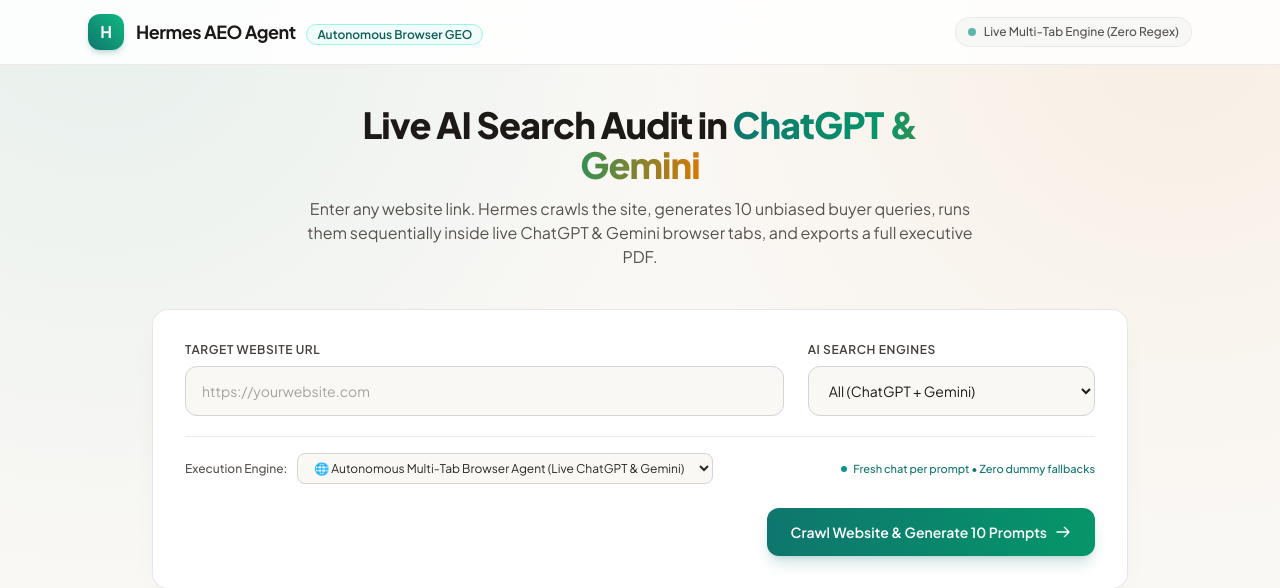
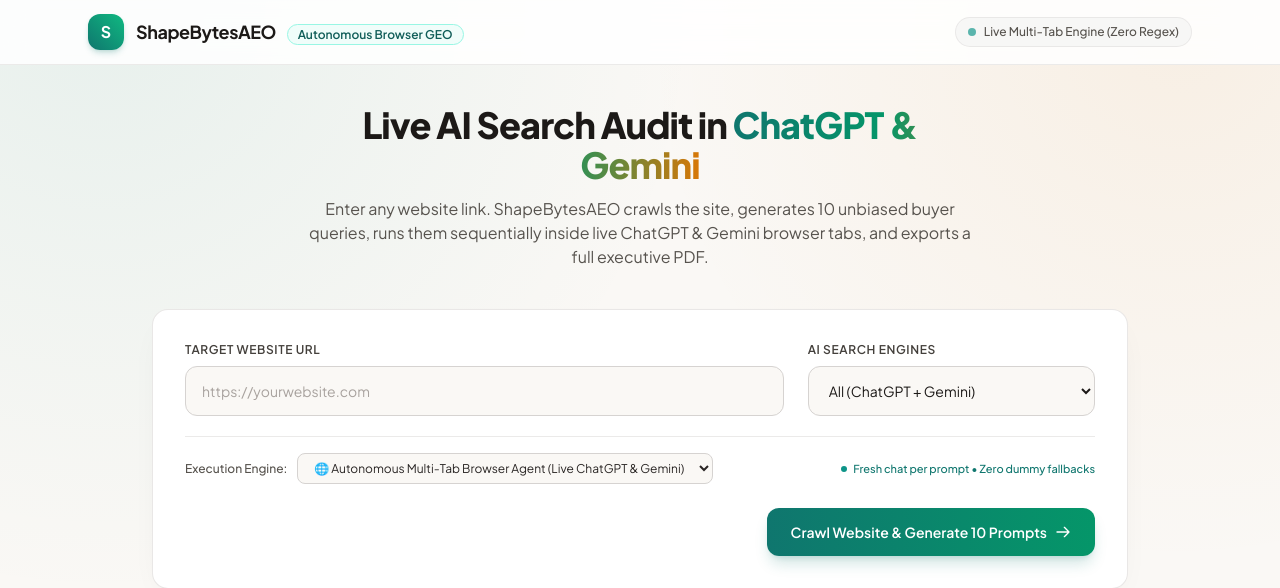
Before and after one commit to nontech-cpu/aeo, a FastAPI app: page / in a window 1280 px wide. Shown: the top 588 px of the page. Run offline with FastAPI, Linux system fonts and the light colour scheme; some libraries are stand-ins or nearby versions.

Commit message:
Rebrand application from Hermes to ShapeBytesAEO

```diff
--- a/app/config.py
+++ b/app/config.py
@@ -3,7 +3,7 @@ from pydantic_settings import BaseSettings
 from typing import Optional
 
 class Settings(BaseSettings):
-    PROJECT_NAME: str = "AEO/GEO Intelligence Engine"
+    PROJECT_NAME: str = "ShapeBytesAEO"
     API_V1_STR: str = "/api/v1"
 
     # LLM & Search Grounding Keys
--- a/app/main.py
+++ b/app/main.py
@@ -53,7 +53,7 @@ TEMPLATE_PATH = Path(__file__).parent / "templates" / "index.html"
 
 @app.get("/", response_class=HTMLResponse)
 async def serve_ui():
-    """Serves the modern, single-page Hermes AEO audit dashboard."""
+    """Serves the modern, single-page ShapeBytesAEO audit dashboard."""
     if not TEMPLATE_PATH.exists():
         raise HTTPException(status_code=404, detail="Frontend template not found")
     return HTMLResponse(content=TEMPLATE_PATH.read_text(encoding="utf-8"))
@@ -372,7 +372,7 @@ async def download_pdf_report(audit_id: str):
     try:
         pdf_bytes = await PDFReportGenerator.generate_pdf_bytes_async(report)
         clean_brand = "".join(c for c in report.brand_name if c.isalnum() or c in (" ", "_", "-")).strip().replace(" ", "_")
-        filename = f"Hermes_AEO_Audit_{clean_brand or 'Report'}.pdf"
+        filename = f"ShapeBytesAEO_Audit_{clean_brand or 'Report'}.pdf"
 
         return Response(
             content=pdf_bytes,
--- a/app/services/pdf_service.py
+++ b/app/services/pdf_service.py
@@ -25,7 +25,7 @@ class PDFReportGenerator:
         header_html = (
             "<div style='width:100%; font-size:7.5pt; color:#64748b; padding:0 14mm; "
             "display:flex; justify-content:space-between; font-family:sans-serif;'>"
-            f"<span>Hermes AEO Audit &mdash; {escape(report.brand_name)}</span>"
+            f"<span>ShapeBytesAEO Audit &mdash; {escape(report.brand_name)}</span>"
             f"<span>{escape(report.website_url)}</span>"
             "</div>"
         )
--- a/app/templates/index.html
+++ b/app/templates/index.html
@@ -3,7 +3,7 @@
 <head>
   <meta charset="UTF-8">
   <meta name="viewport" content="width=device-width, initial-scale=1.0">
-  <title>Hermes AEO/GEO Agent | Live Multi-Tab AI Search Audit</title>
+  <title>ShapeBytesAEO | Live Multi-Tab AI Search Audit</title>
   <script src="https://cdn.tailwindcss.com"></script>
   <link rel="preconnect" href="https://fonts.googleapis.com">
   <link rel="preconnect" href="https://fonts.gstatic.com" crossorigin>
@@ -35,10 +35,10 @@
     <div class="max-w-6xl mx-auto px-6 h-16 flex items-center justify-between">
       <div class="flex items-center space-x-3">
         <div class="h-9 w-9 rounded-xl bg-gradient-to-tr from-teal-700 to-emerald-500 flex items-center justify-center font-bold text-white shadow-md shadow-teal-700/20">
-          H
+          S
         </div>
         <div>
-          <span class="font-bold text-lg tracking-tight text-stone-900">Hermes AEO Agent</span>
+          <span class="font-bold text-lg tracking-tight text-stone-900">ShapeBytesAEO</span>
           <span class="text-xs ml-2 px-2.5 py-0.5 rounded-full bg-teal-50 text-teal-800 border border-teal-200 font-semibold">Autonomous Browser GEO</span>
         </div>
       </div>
@@ -56,7 +56,7 @@
         Live AI Search Audit in <span class="bg-gradient-to-r from-teal-700 via-emerald-600 to-amber-600 bg-clip-text text-transparent">ChatGPT &amp; Gemini</span>
       </h1>
       <p class="text-stone-600 text-sm sm:text-base leading-relaxed">
-        Enter any website link. Hermes crawls the site, generates 10 unbiased buyer queries, runs them sequentially inside live ChatGPT &amp; Gemini browser tabs, and exports a full executive PDF.
+        Enter any website link. ShapeBytesAEO crawls the site, generates 10 unbiased buyer queries, runs them sequentially inside live ChatGPT &amp; Gemini browser tabs, and exports a full executive PDF.
       </p>
     </div>
 
@@ -114,7 +114,7 @@
       <div class="inline-flex items-center justify-center p-3 bg-teal-50 border border-teal-200 rounded-2xl text-teal-700 mb-4 animate-spin">
         <svg class="w-8 h-8" fill="none" viewBox="0 0 24 24"><circle class="opacity-25" cx="12" cy="12" r="10" stroke="currentColor" stroke-width="4"></circle><path class="opacity-75" fill="currentColor" d="M4 12a8 8 0 018-8v8H4z"></path></svg>
       </div>
-      <h3 class="text-lg font-semibold text-stone-900 mb-1">Hermes is Crawling &amp; Analyzing Your Website...</h3>
+      <h3 class="text-lg font-semibold text-stone-900 mb-1">ShapeBytesAEO is Crawling &amp; Analyzing Your Website...</h3>
       <p class="text-xs text-stone-500">Rendering JavaScript pages, scanning services, and formulating 10 tailored discovery prompts.</p>
     </div>
 
@@ -240,7 +240,7 @@
         <div class="flex items-center gap-3">
           <div class="h-8 w-8 rounded-full border-2 border-teal-600 border-t-transparent animate-spin"></div>
           <div>
-            <h3 class="text-base font-bold text-stone-900">Hermes is Executing Live AI Searches...</h3>
+            <h3 class="text-base font-bold text-stone-900">ShapeBytesAEO is Executing Live AI Searches...</h3>
             <p id="progress-status-msg" class="text-xs text-teal-700 font-medium mt-0.5">Starting sequential tabs...</p>
           </div>
         </div>
--- a/app/templates/report_pdf.html
+++ b/app/templates/report_pdf.html
@@ -324,7 +324,7 @@
 </head>
 <body>
   <div class="report-header">
-    <div class="report-badge">Hermes AEO / GEO Intelligence Audit</div>
+    <div class="report-badge">ShapeBytesAEO Intelligence Audit</div>
     <h1 class="title">AI Search Visibility &amp; Competitive Report</h1>
     <div class="meta-row">
       <strong>Website:</strong> {{ report.website_url }} &nbsp;|&nbsp;
--- a/login_browser.py
+++ b/login_browser.py
@@ -7,7 +7,7 @@ SESSION_DIR = Path(__file__).resolve().parent / "data" / "browser_session"
 
 async def main():
     print("=" * 70)
-    print("HERMES BROWSER AGENT - 1-TIME SESSION SETUP")
+    print("SHAPEBYTESAEO BROWSER AGENT - 1-TIME SESSION SETUP")
     print("=" * 70)
     print(f"Session data will be saved permanently in: {SESSION_DIR}\n")
     print("A visible Chrome window is opening now:")
@@ -38,7 +38,7 @@ async def main():
         await asyncio.to_thread(input, "\n👉 Once logged into ChatGPT & Google, press [ENTER] here to save session: ")
 
         await context.close()
-        print("\n✅ Session successfully saved! Hermes can now run browser audits automatically.")
+        print("\n✅ Session successfully saved! ShapeBytesAEO can now run browser audits automatically.")
 
 if __name__ == "__main__":
     asyncio.run(main())
--- a/run.py
+++ b/run.py
@@ -7,6 +7,6 @@ if __name__ == "__main__":
         asyncio.set_event_loop_policy(asyncio.WindowsProactorEventLoopPolicy())
 
     print("=" * 60)
-    print("Starting Hermes AEO/GEO Intelligence Engine on http://localhost:8000")
+    print("Starting ShapeBytesAEO Intelligence Engine on http://localhost:8000")
     print("=" * 60)
     uvicorn.run("app.main:app", host="0.0.0.0", port=8000, reload=False)
```
